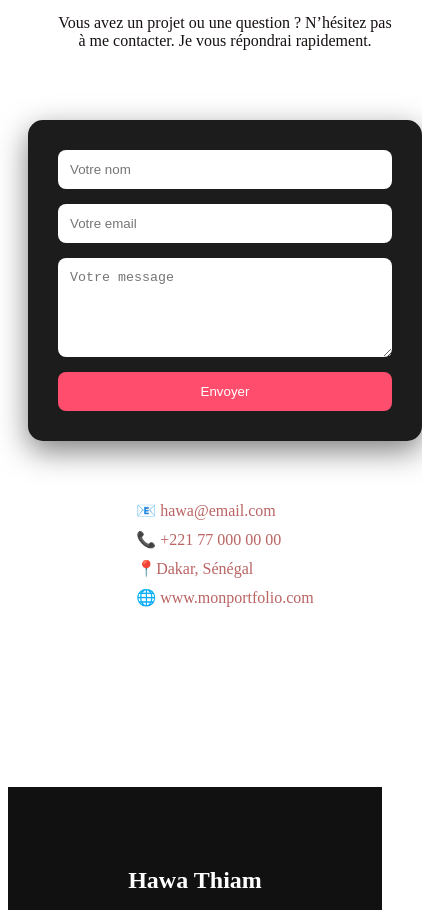
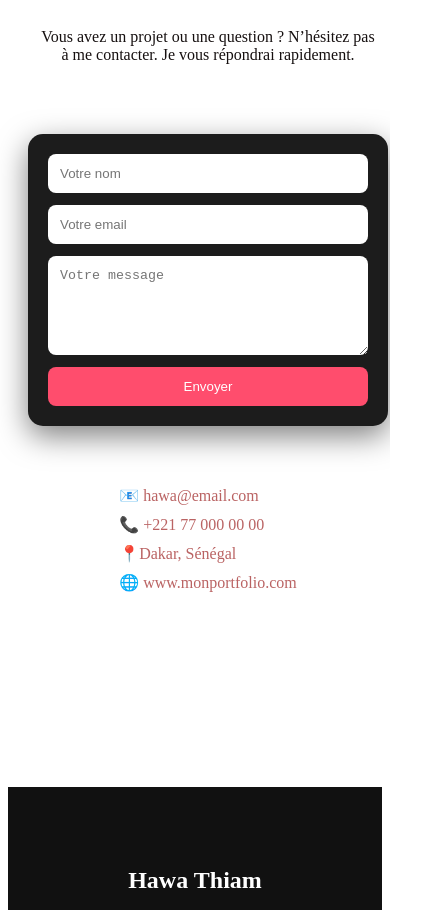
Before and after one commit to mbarike/portfolio, a React app: page / in a window 390 px wide. Shown: the part 3644-4554 px from the top of the page, 422 px wide, since content can reach past the window. Built offline with nearby package versions, Linux system fonts and the light colour scheme; the HTML template or start-up script is replaced by a standard one.

Commit message:
ContactResponsive

```diff
--- a/src/index.css
+++ b/src/index.css
@@ -203,14 +203,14 @@
 /* FORM */
 .contact-form {
   background: #1c1c1c;
-  padding: 30px;
+  padding: 20px; /* 🔥 réduit padding */
   border-radius: 15px;
-  width: 100%;        /* 🔥 prend toute la largeur */
-  max-width: 350px;   /* 🔥 limite pour rester joli */
-  margin: 0 auto;     /* 🔥 centre le formulaire */
+  width: 90%; /* 🔥 évite débordement */
+  max-width: 320px; /* 🔥 un peu plus petit */
+  margin: 0 auto;
   display: flex;
   flex-direction: column;
-  gap: 15px;
+  gap: 12px;
   box-shadow: 0 10px 30px rgba(0,0,0,0.5);
 }
 
```
